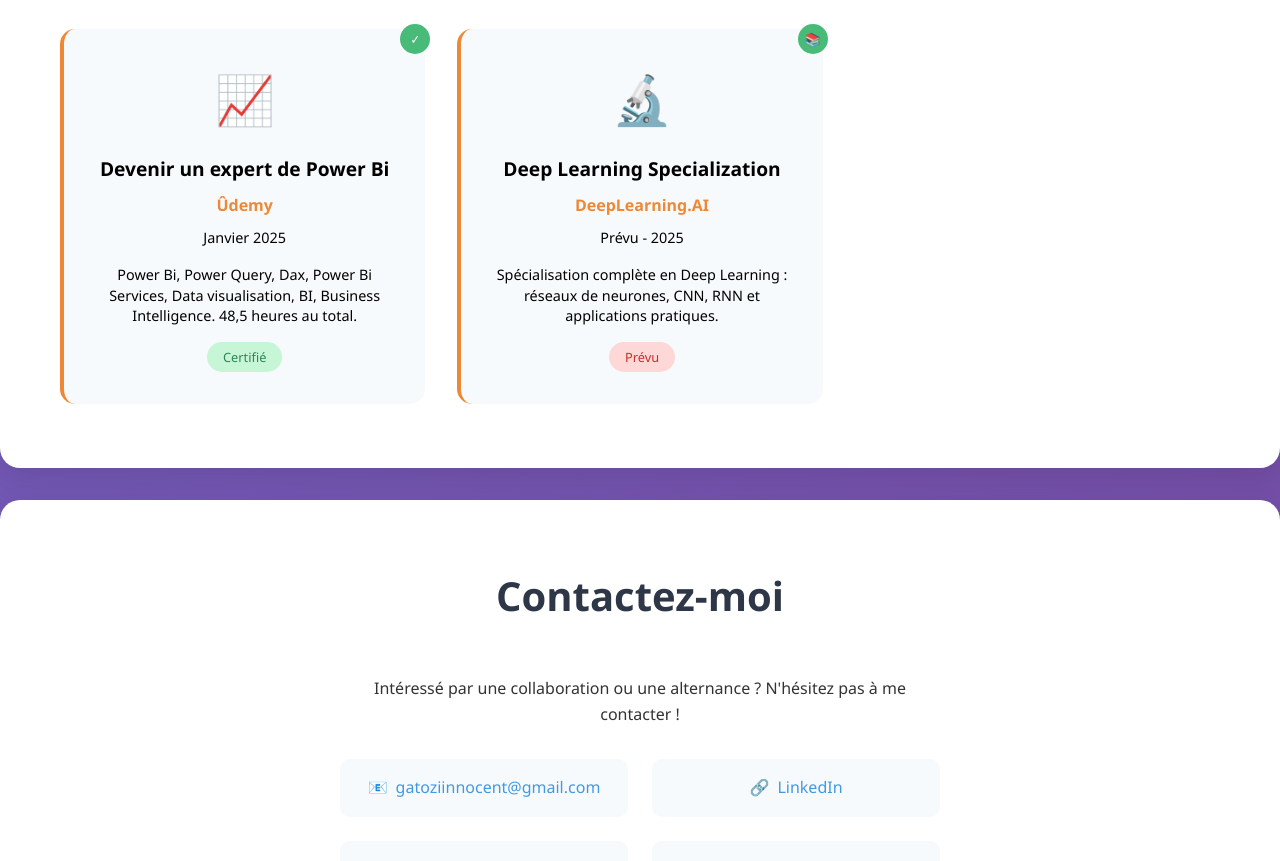
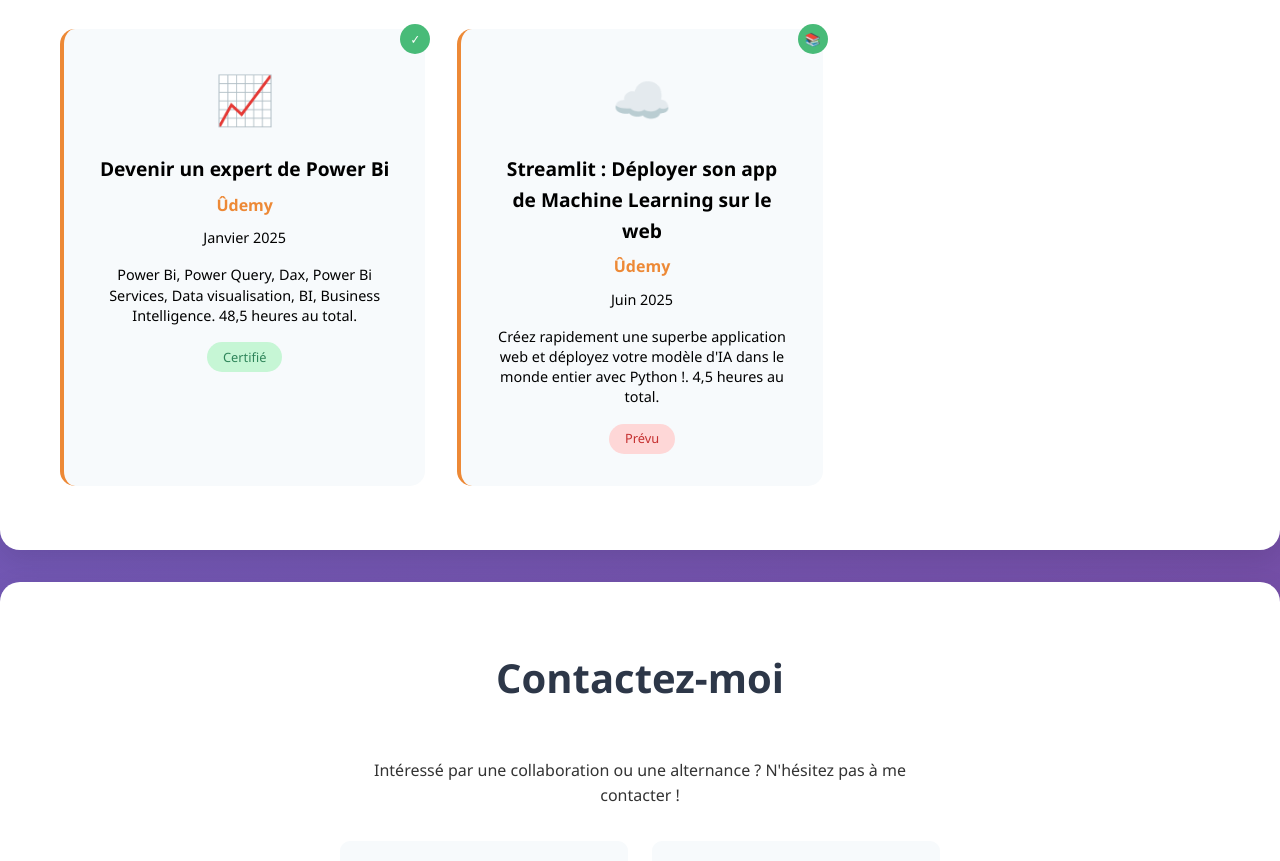
Before and after one commit to bigirimanainnocent12/PORTFOLIO, a plain HTML site: page index.html in a window 1280 px wide. Shown: the part 5251-6112 px from the top of the page. Drawn offline with Linux system fonts and the light colour scheme.

Commit message:
Update index.html

```diff
--- a/index.html
+++ b/index.html
@@ -786,12 +786,13 @@
 
                 <div class="certification-card">
                     <div class="certification-badge">📚</div>
-                    <div class="certification-icon">🔬</div>
-                    <div class="certification-title">Deep Learning Specialization</div>
-                    <div class="certification-provider">DeepLearning.AI</div>
-                    <div class="certification-date">Prévu - 2025</div>
+                    <div class="certification-icon">☁️</div>
+                    <div class="certification-title">Streamlit : Déployer son app de Machine Learning sur le web</div>
+                    <div class="certification-provider">Ûdemy</div>
+                    <div class="certification-date">Juin 2025</div>
                     <div class="certification-description">
-                        Spécialisation complète en Deep Learning : réseaux de neurones, CNN, RNN et applications pratiques.
+                        Créez rapidement une superbe application web et déployez votre modèle d'IA dans le monde entier avec Python !.
+                        4,5 heures au total.
                     </div>
                     <div class="certification-status status-in-progress">Prévu</div>
                 </div>
```
